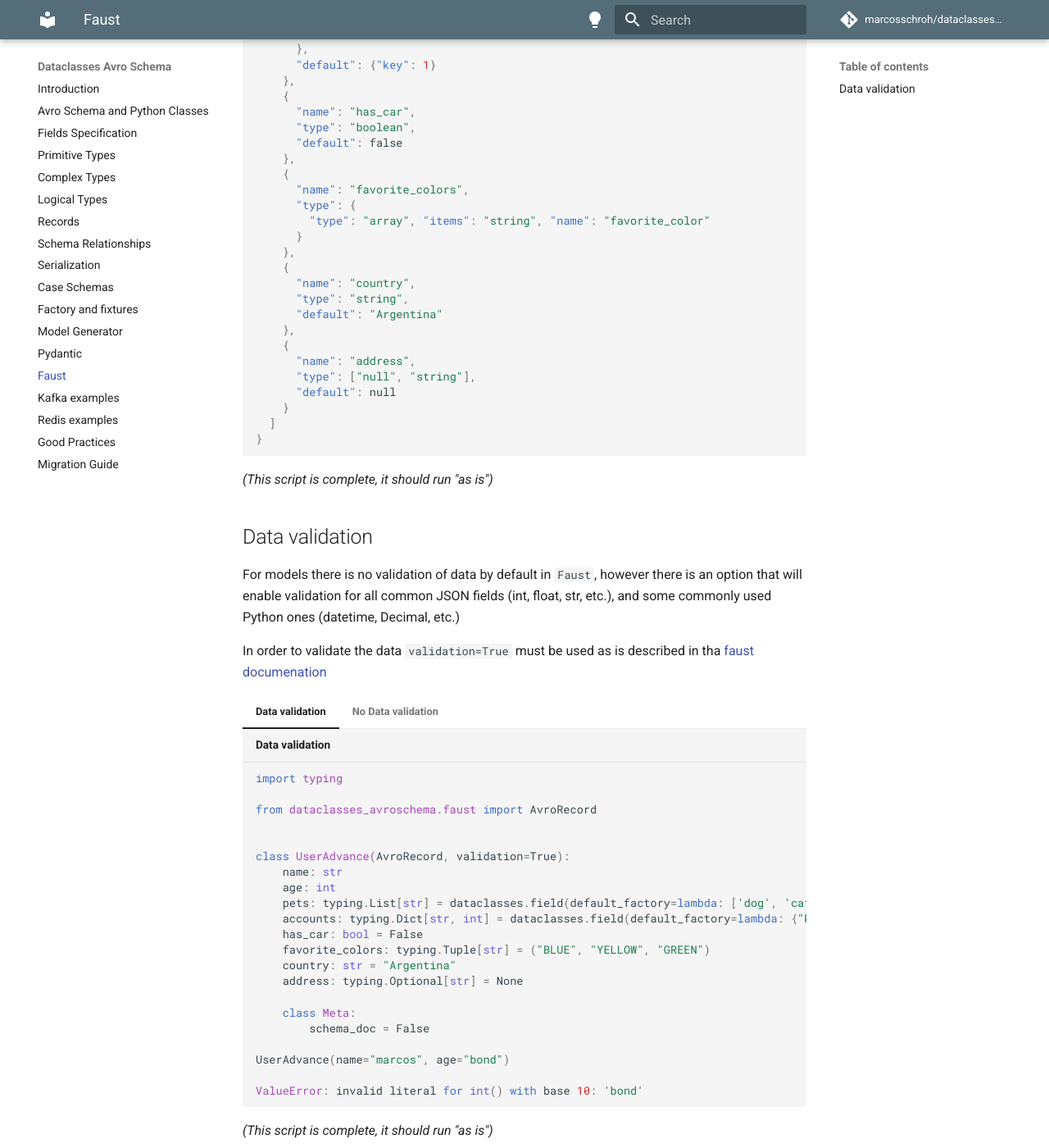
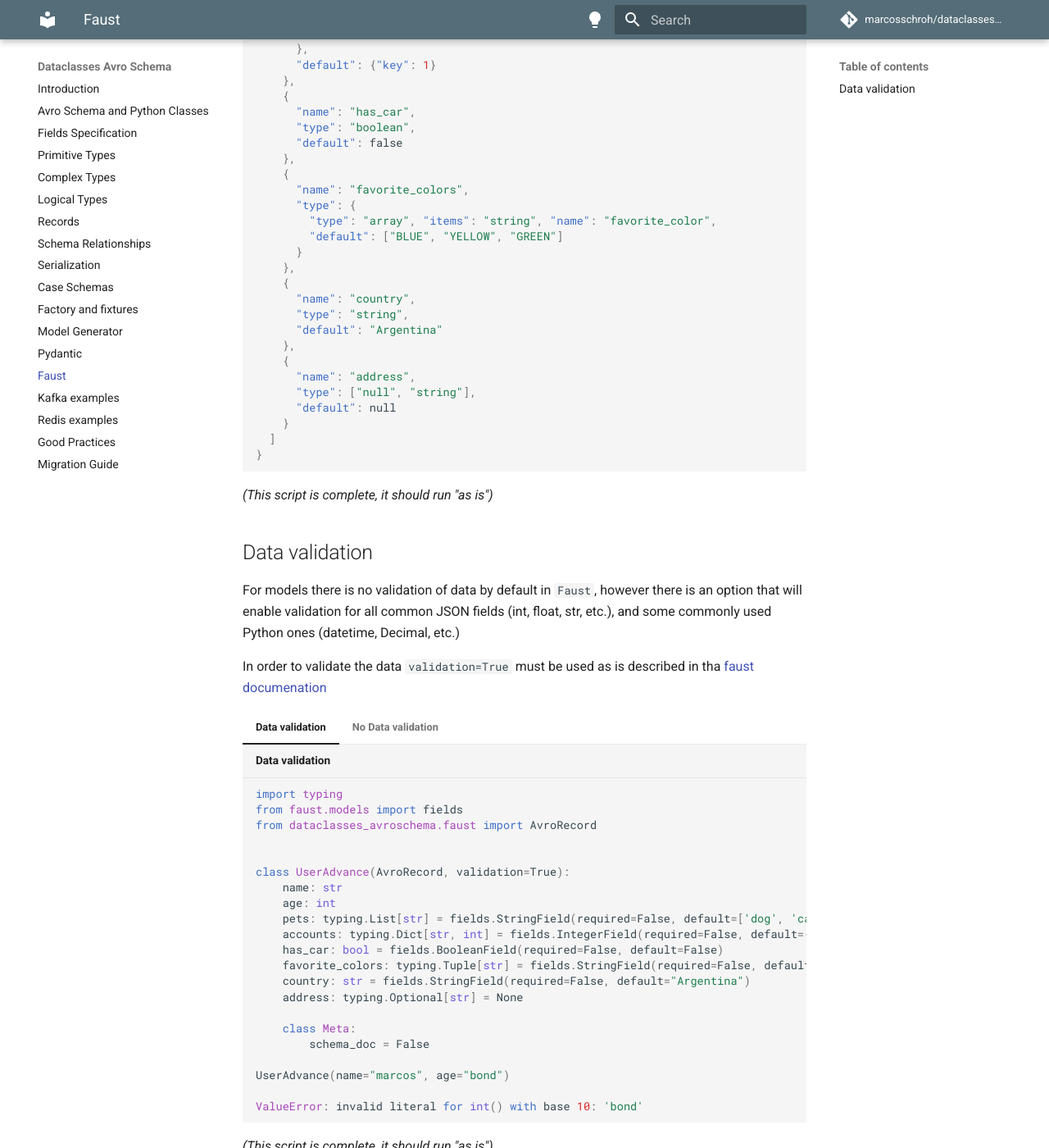
Before and after one commit to marcosschroh/dataclasses-avroschema, an MkDocs documentation site: the page built from docs/faust_records.md, in a window 1280 px wide and 1400 px high, scrolled down 1416 px. Shown: the whole window at 82% size. Built offline with MkDocs 1.6.1 and Material for MkDocs 9.7.7, drawn with Linux system fonts in a browser that asks for light colours; comment, search, counter and statistics services are not loaded; some of the changed text lies outside the part shown.

Commit message:
docs: faust documentation fixed. Closes #411 (#412)

````diff
--- a/docs/faust_records.md
+++ b/docs/faust_records.md
@@ -10,18 +10,18 @@ Example:
 
 ```python title="Basic usage"
 import typing
-
+from faust.models import fields
 from dataclasses_avroschema.faust import AvroRecord
 
 
 class UserAdvance(AvroRecord):
     name: str
     age: int
-    pets: typing.List[str] = dataclasses.field(default_factory=lambda: ['dog', 'cat'])
-    accounts: typing.Dict[str, int] = dataclasses.field(default_factory=lambda: {"key": 1})
-    has_car: bool = False
-    favorite_colors: typing.Tuple[str] = ("BLUE", "YELLOW", "GREEN")
-    country: str = "Argentina"
+    pets: typing.List[str] = fields.StringField(required=False, default=['dog', 'cat'])
+    accounts: typing.Dict[str, int] = fields.IntegerField(required=False, default={"key": 1})
+    has_car: bool = fields.BooleanField(required=False, default=False)
+    favorite_colors: typing.Tuple[str] = fields.StringField(required=False, default=("BLUE", "YELLOW", "GREEN"))
+    country: str = fields.StringField(required=False, default="Argentina")
     address: typing.Optional[str] = None
 
     class Meta:
@@ -72,7 +72,8 @@ resulting in
     {
       "name": "favorite_colors",
       "type": {
-        "type": "array", "items": "string", "name": "favorite_color"
+        "type": "array", "items": "string", "name": "favorite_color",
+        "default": ["BLUE", "YELLOW", "GREEN"]
       }
     },
     {
@@ -101,18 +102,18 @@ In order to validate the data `validation=True` must be used as is described in
 
     ```python title="Data validation"
     import typing
-
+    from faust.models import fields
     from dataclasses_avroschema.faust import AvroRecord
 
 
     class UserAdvance(AvroRecord, validation=True):
         name: str
         age: int
-        pets: typing.List[str] = dataclasses.field(default_factory=lambda: ['dog', 'cat'])
-        accounts: typing.Dict[str, int] = dataclasses.field(default_factory=lambda: {"key": 1})
-        has_car: bool = False
-        favorite_colors: typing.Tuple[str] = ("BLUE", "YELLOW", "GREEN")
-        country: str = "Argentina"
+        pets: typing.List[str] = fields.StringField(required=False, default=['dog', 'cat'])
+        accounts: typing.Dict[str, int] = fields.IntegerField(required=False, default={"key": 1})
+        has_car: bool = fields.BooleanField(required=False, default=False)
+        favorite_colors: typing.Tuple[str] = fields.StringField(required=False, default=("BLUE", "YELLOW", "GREEN"))
+        country: str = fields.StringField(required=False, default="Argentina")
         address: typing.Optional[str] = None
 
         class Meta:
@@ -133,11 +134,11 @@ In order to validate the data `validation=True` must be used as is described in
     class UserAdvance(AvroRecord):
         name: str
         age: int
-        pets: typing.List[str] = dataclasses.field(default_factory=lambda: ['dog', 'cat'])
-        accounts: typing.Dict[str, int] = dataclasses.field(default_factory=lambda: {"key": 1})
-        has_car: bool = False
-        favorite_colors: typing.Tuple[str] = ("BLUE", "YELLOW", "GREEN")
-        country: str = "Argentina"
+        pets: typing.List[str] = fields.StringField(required=False, default=['dog', 'cat'])
+        accounts: typing.Dict[str, int] = fields.IntegerField(required=False, default={"key": 1})
+        has_car: bool = fields.BooleanField(required=False, default=False)
+        favorite_colors: typing.Tuple[str] = fields.StringField(required=False, default=("BLUE", "YELLOW", "GREEN"))
+        country: str = fields.StringField(required=False, default="Argentina")
         address: typing.Optional[str] = None
 
         class Meta:
````
